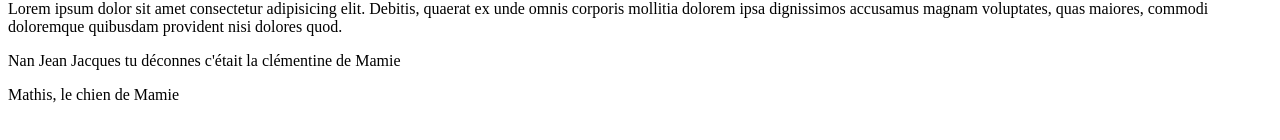
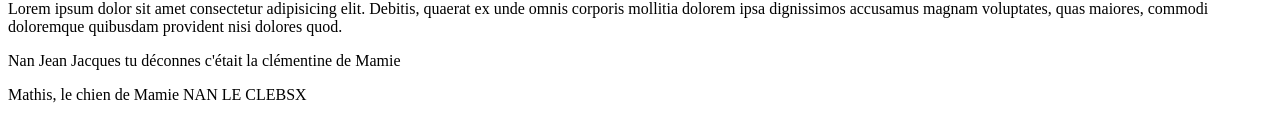
Before and after one commit to GwenneJames/git-Eva, a plain HTML site: page index.html in a window 1280 px wide. Shown: the part 506-646 px from the top of the page. Drawn offline with Linux system fonts and the light colour scheme.

Commit message:
Ajout du CLEBS

```diff
--- a/index.html
+++ b/index.html
@@ -17,6 +17,6 @@
     </table>
     <p>Lorem ipsum dolor sit amet consectetur adipisicing elit. Debitis, quaerat ex unde omnis corporis mollitia dolorem ipsa dignissimos accusamus magnam voluptates, quas maiores, commodi doloremque quibusdam provident nisi dolores quod.</p>
     <p> Nan Jean Jacques tu déconnes c'était la clémentine de Mamie</p>
-    <p> Mathis, le chien de Mamie</p>
+    <p> Mathis, le chien de Mamie NAN LE CLEBSX</p>
 </body>
 </html>
```
